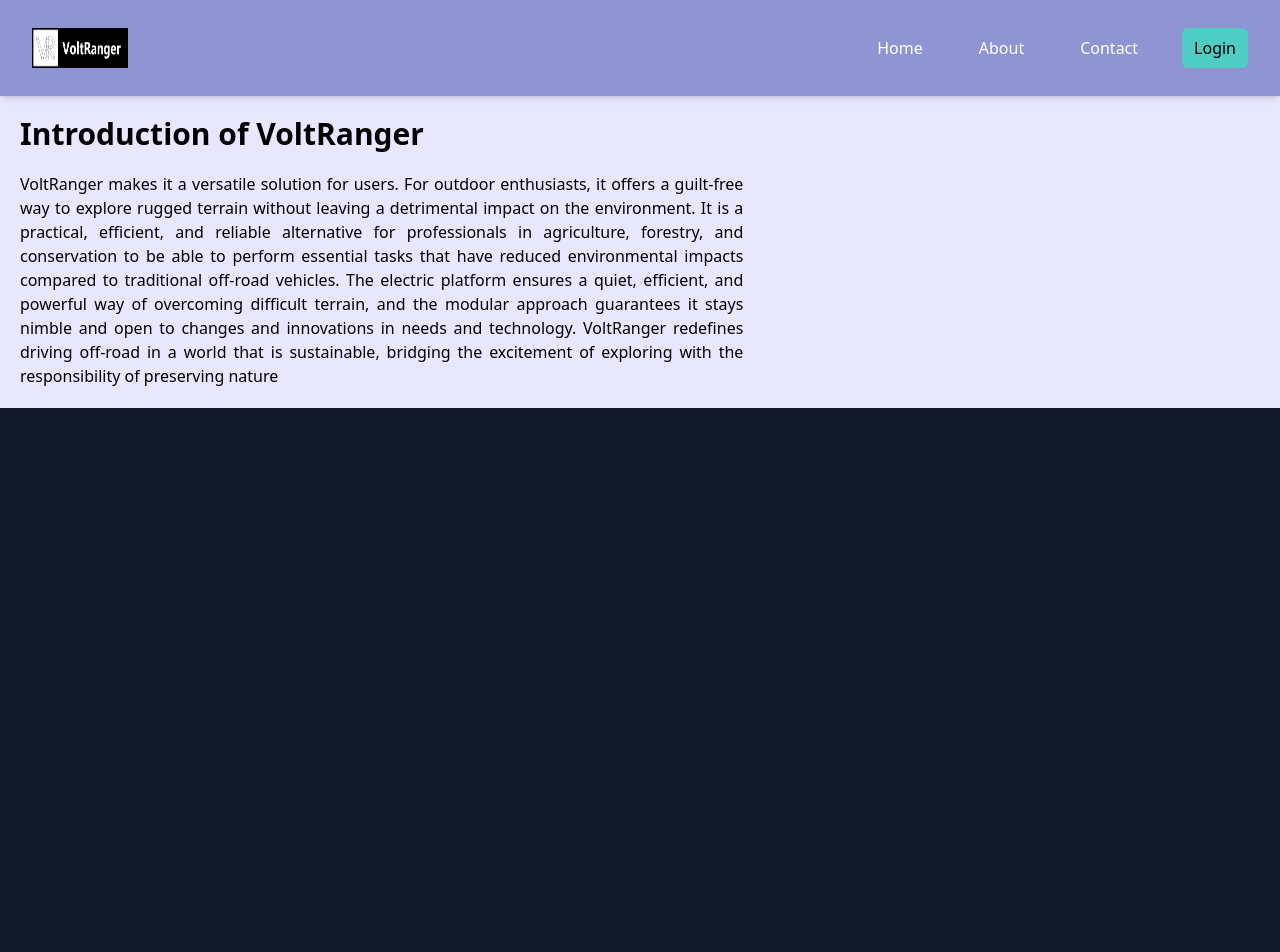
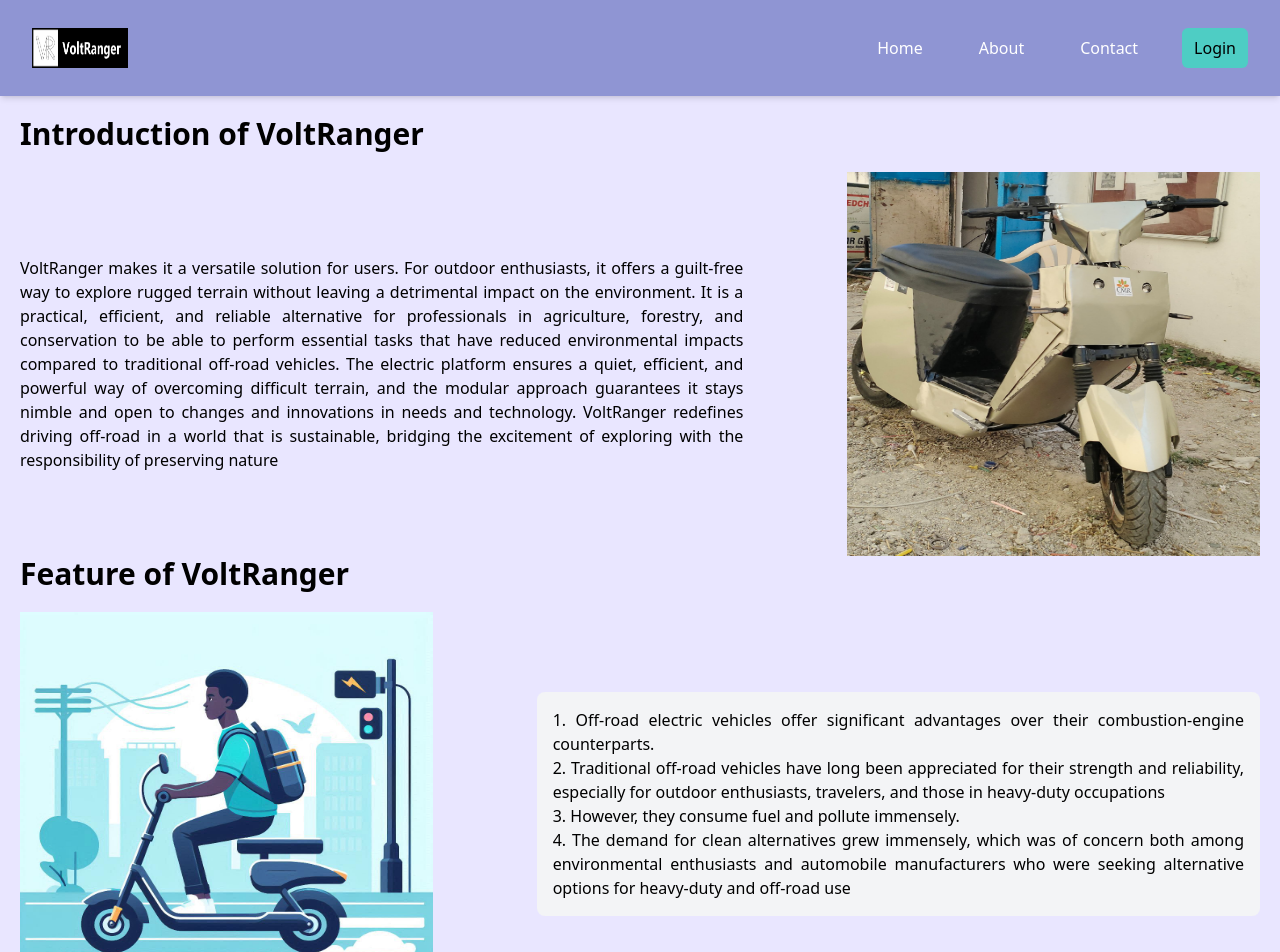
Before and after one commit to madamvignesh/voltranger, a Next.js app: page /more-details in a window 1280 px wide. Shown: the top 952 px of the page. Before the commit the page ends 800 px from the top, so only its background shows below. Built offline with nearby package versions, Linux system fonts and the light colour scheme.

Commit message:
Adding Features in Website

```diff
--- a/src/app/components/More-details/More-details.tsx
+++ b/src/app/components/More-details/More-details.tsx
@@ -1,9 +1,13 @@
+import Image from "next/image";
+import model1 from '../../assets/images/model1.jpg'
+import feature1 from '../../assets/images/feature1.jpeg'
+
 export default function MoreDetails(){
     return(
         <div className="pt-24 bg-lavender">
             <div className="p-5">
                 <h1 className="text-3xl font-bold mb-5">Introduction of VoltRanger</h1>
-                <div>
+                <div className="flex flex-col md:flex-row items-center justify-between">
                     <p className="text-justify md:w-7/12 text-gray">
                         VoltRanger makes it a versatile solution for users. For outdoor enthusiasts, it offers a guilt-free way to explore rugged terrain
                         without leaving a detrimental impact on the environment. It is a practical, efficient, and reliable
@@ -15,6 +19,23 @@
                         VoltRanger redefines driving off-road in a world that is sustainable, bridging the
                         excitement of exploring with the responsibility of preserving nature
                     </p>
+                    <Image src={model1} alt="VoltRanger" className="w-96 h-96 md:w-4/12 flex mx-auto md:mx-0" />
+                </div>
+                <h1 className="text-3xl font-bold mb-5">Feature of VoltRanger</h1>
+                <div className="flex flex-col md:flex-row items-center justify-between">
+                    <Image src={feature1} alt="VoltRanger" className="w-96 h-96 md:w-4/12 flex mx-auto md:mx-0" />
+                    <ol className="list-decimal list-inside bg-gray-100 p-4 rounded-lg text-justify md:w-7/12">
+                        <li>Off-road electric vehicles offer significant advantages over their combustion-engine counterparts.</li>
+                        <li>
+                            Traditional off-road vehicles have long been appreciated for their strength and reliability, especially for
+                            outdoor enthusiasts, travelers, and those in heavy-duty occupations
+                        </li>
+                        <li>However, they consume fuel and pollute immensely.</li>
+                        <li>
+                            The demand for clean alternatives grew immensely, which was of concern both among environmental enthusiasts
+                            and automobile manufacturers who were seeking alternative options for heavy-duty and off-road use
+                        </li>
+                    </ol>
                 </div>
             </div>
         </div>
```
Also changed, not shown: src/app/assets/images/feature1.jpeg (added), src/app/assets/images/model1.jpg (added).
